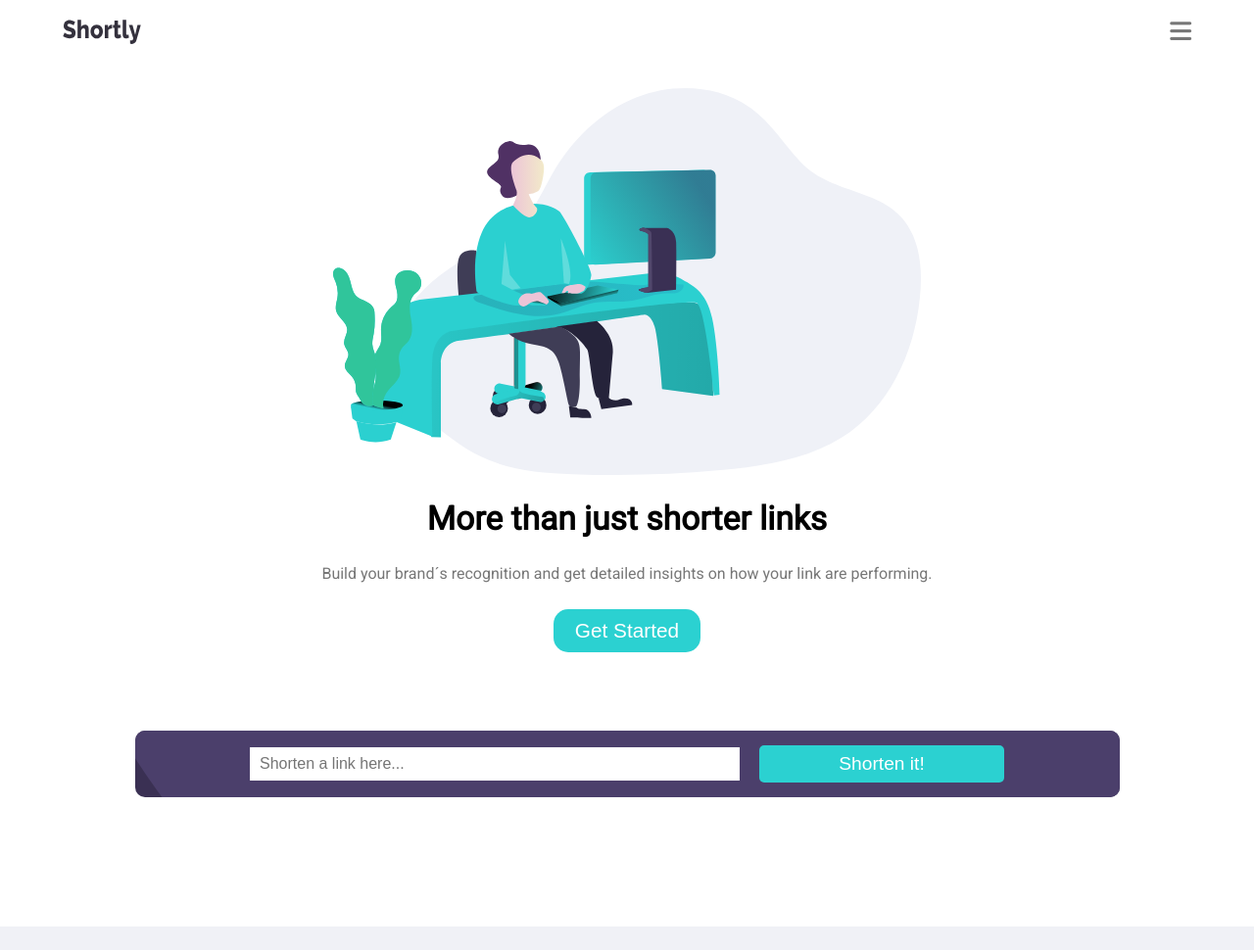
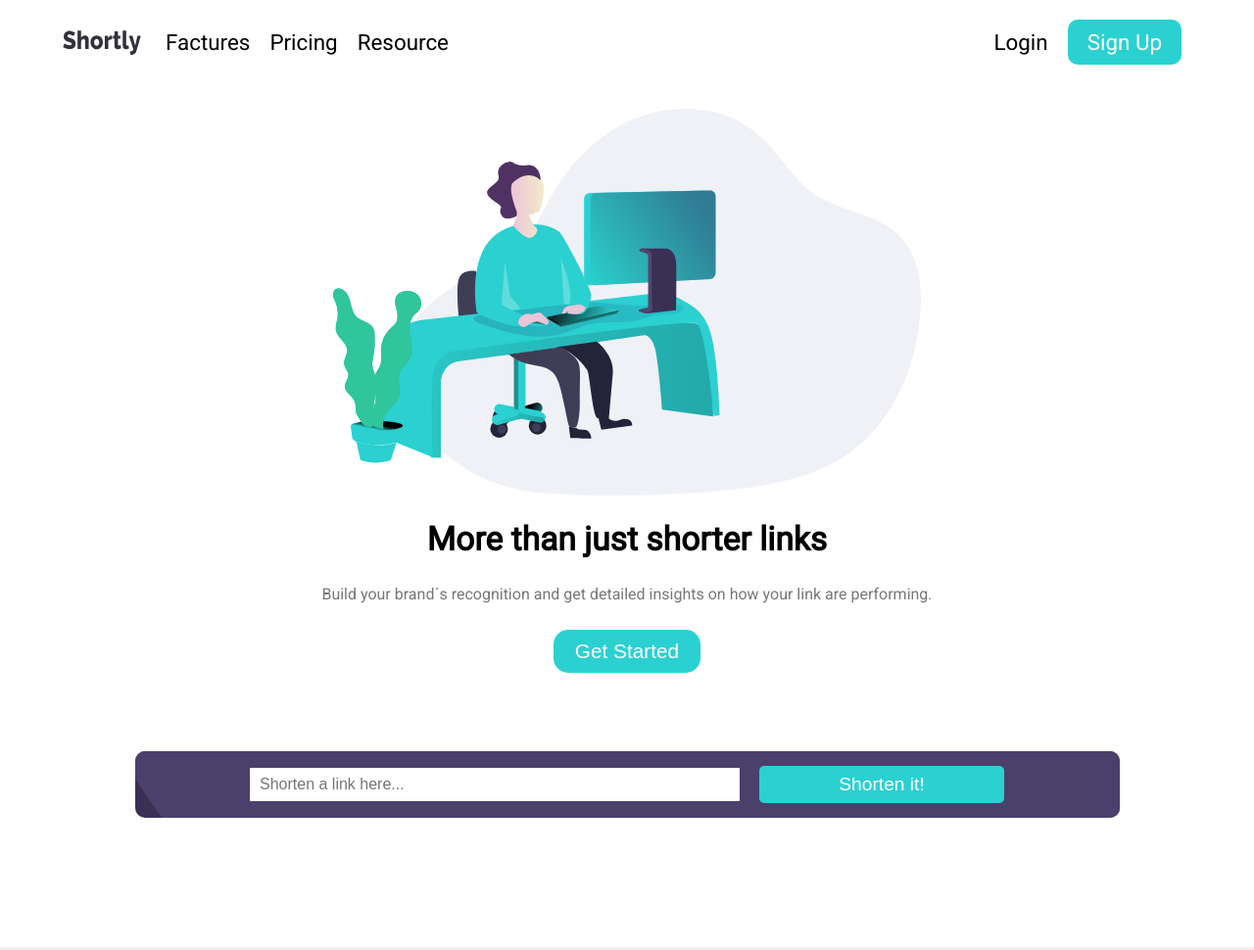
Before and after one commit to adavidarevalo/url-shortening-api-master-challenge, a website: page src/index.html in a window 1280 px wide. Shown: the top 970 px of the page at 98% size. Drawn offline with Linux system fonts and the light colour scheme.

Commit message:
finished responsive design

```diff
--- a/src/style/_header.scss
+++ b/src/style/_header.scss
@@ -1,64 +1,78 @@
-*{
+* {
   box-sizing: border-box;
-  margin:0;
-  padding:0;
+  margin: 0;
+  padding: 0;
 }
-.font{
+
+.font {
   font-family: 'Roboto', sans-serif;
 }
+
 $clr-purple:#3A3053;
 $clr-white:#fff;
 $clr-skyBlue:#2BD1D1;
 $clr-gray:#777;
 $clr-gray2: #F0F1F6;
 $clr-darkGray:#323232;
-header{
+$clr-black:#000;
+
+header {
   width: 90%;
   margin: 0 auto;
   @extend .font;
-  nav{
+
+  nav {
     margin-block: 20px;
-    .nav-main_menu{
+    .nav-main_menu {
       display: flex;
       justify-content: space-between;
-      i{
+
+      i {
         font-size: 25px;
         color: $clr-gray;
         cursor: pointer;
       }
-      img{
+
+      img {
         width: 80px;
       }
     }
-    .nav-menuContainer{
-      width:100%;
+
+    .nav-menuContainer {
+      width: 100%;
       display: flex;
-      justify-content:center
+      justify-content: center
     }
-    .nav-menu{
+
+    .nav-menu {
       background: $clr-purple;
       padding: 30px 30px;
       width: 80%;
       border-radius: 20px;
       position: absolute;
       top: 70px;
-      div{
+      max-width: 400px;
+      div {
         display: flex;
         flex-direction: column;
         align-items: center;
-        a{
+
+        a {
           margin-bottom: 15px;
           text-decoration: none;
-          color:$clr-white;
+          color: $clr-white;
           font-size: 1.4rem;
           @extend .font;
           font-weight: 500;
         }
       }
-      .nav-menu_login{
+
+      .nav-menu_login {
         padding-top: 20px;
         border-top: 1px solid $clr-white;
-        .nav-menu_SingUp{
+        max-width: 260px;
+        margin:0 auto;
+        .nav-menu_SingUp {
           background: $clr-skyBlue;
           width: 80%;
           padding: 10px 20px;
@@ -69,6 +83,7 @@ header{
     }
   }
 }
-.displayNone{
+
+.displayNone {
   display: none;
 }
--- a/src/style/_medias.scss
+++ b/src/style/_medias.scss
@@ -21,3 +21,56 @@
     }
   }
 }
+@media (min-width: 800px){
+header {
+  nav {
+    display: flex;
+    .nav-main_menu {
+      display: flex;
+      justify-content: space-around;
+      i {
+        display: none;
+      }
+      img{
+        max-height: 25px;
+        margin-top: 11.3px;
+      }
+    }
+    .nav-menuContainer {
+      margin-left: 15px;
+    }
+
+    .nav-menu {
+      background: none;
+      padding:0px;
+      width: 100%;
+      display: flex;
+      justify-content: space-between;
+      position: initial;
+      max-width: 100%;
+      div {
+        flex-direction: row;
+        a {
+          margin-bottom: 0px;
+          margin-inline: 10px;
+          color: $clr-black;
+        }
+      }
+
+      .nav-menu_login {
+        padding-top: 0px;
+        border-top: none;
+        max-width: 100%;
+        margin:0;
+        .nav-menu_SingUp{
+          color:$clr-white;
+        }
+      }
+    }
+  }
+}
+
+.displayNone {
+  display: flex;
+}
+}
```
Also changed, not shown: src/style.css.
